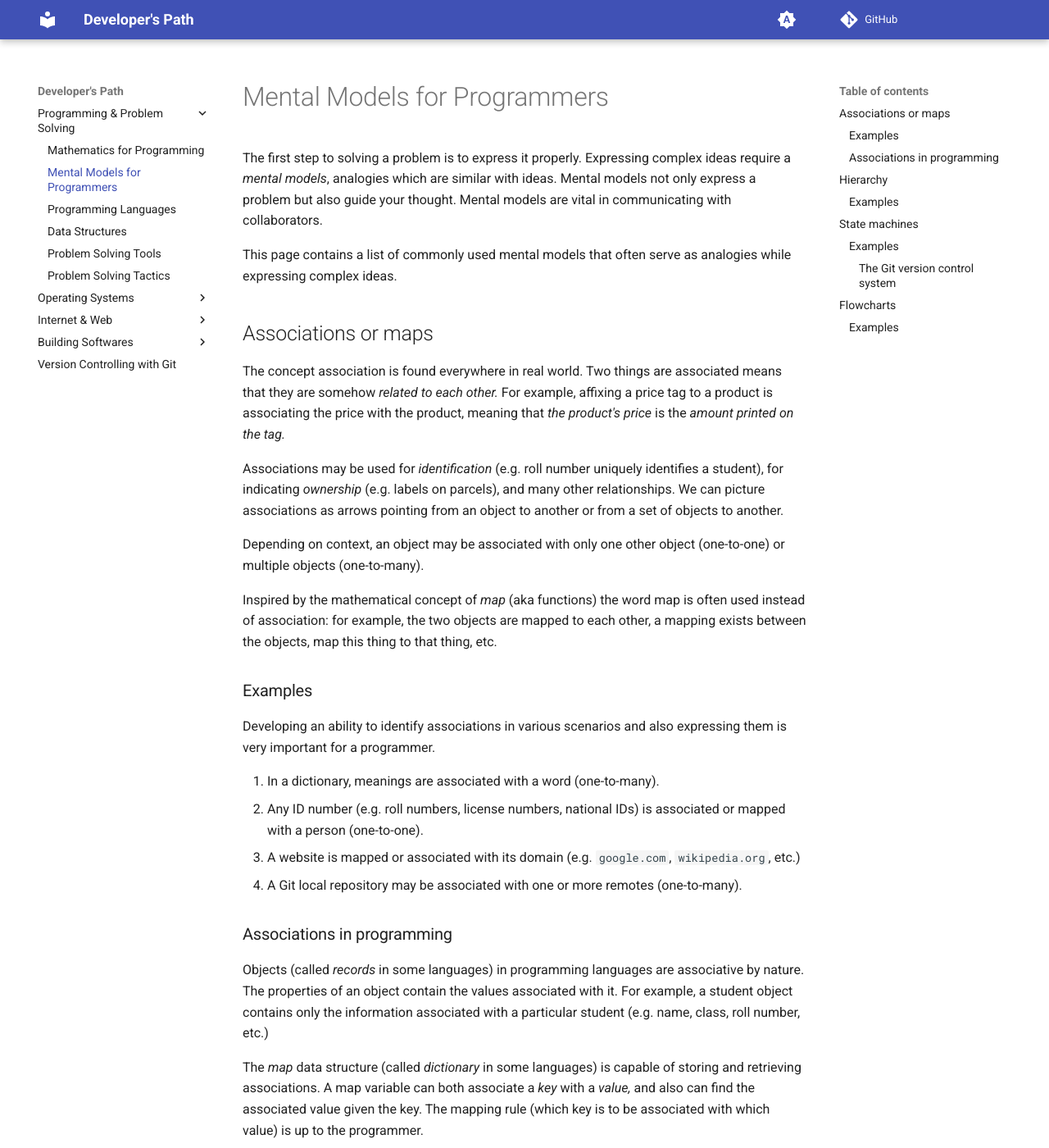
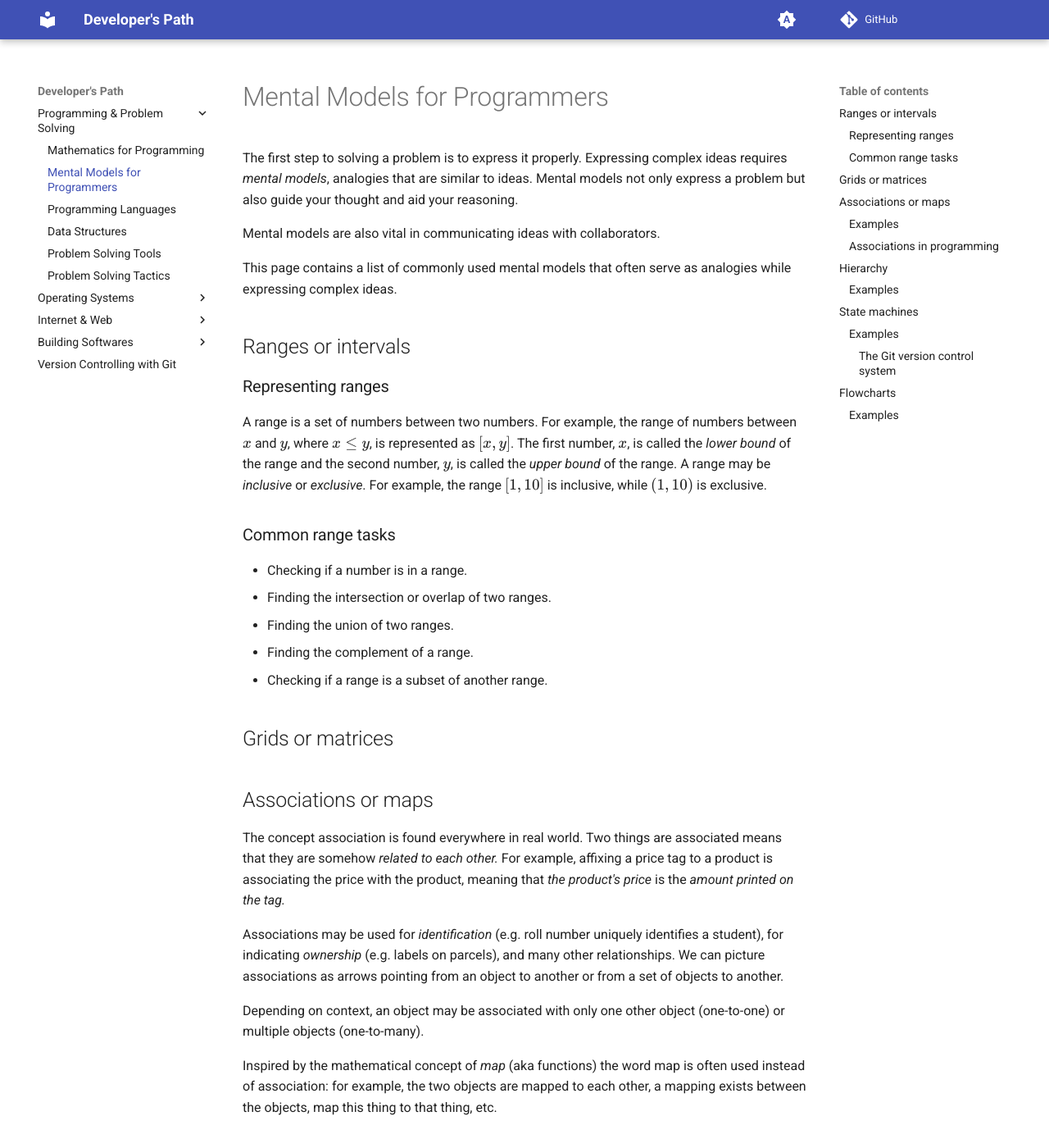
Before and after one commit to gharials/dev-path, an MkDocs documentation site: the page built from docs/programming/mental-models.md, in a window 1280 px wide and 1400 px high. Shown: the whole window at 82% size. Built offline with MkDocs 1.6.1 and Material for MkDocs 9.7.7, drawn with Linux system fonts in a browser that asks for light colours; comment, search, counter and statistics services are not loaded.

Commit message:
mental models: - new section 'ranges and intervals'. - copy edit.

```diff
--- a/docs/programming/mental-models.md
+++ b/docs/programming/mental-models.md
@@ -1,8 +1,26 @@
 # Mental Models for Programmers
 
-The first step to solving a problem is to express it properly. Expressing complex ideas require a _mental models_, analogies which are similar with ideas. Mental models not only express a problem but also guide your thought. Mental models are vital in communicating with collaborators.
+The first step to solving a problem is to express it properly. Expressing complex ideas requires _mental models_, analogies that are similar to ideas. Mental models not only express a problem but also guide your thought and aid your reasoning.
+
+Mental models are also vital in communicating ideas with collaborators.
 
 This page contains a list of commonly used mental models that often serve as analogies while expressing complex ideas.
+
+## Ranges or intervals
+
+### Representing ranges
+
+A range is a set of numbers between two numbers. For example, the range of numbers between $x$ and $y$, where $x \leq y$, is represented as $[x, y]$. The first number, $x$, is called the _lower bound_ of the range and the second number, $y$, is called the _upper bound_ of the range. A range may be _inclusive_ or _exclusive_. For example, the range $[1, 10]$ is inclusive, while $(1, 10)$ is exclusive.
+
+### Common range tasks
+
+* Checking if a number is in a range.
+* Finding the intersection or overlap of two ranges.
+* Finding the union of two ranges.
+* Finding the complement of a range.
+* Checking if a range is a subset of another range.
+
+## Grids or matrices
 
 ## Associations or maps
 
```
